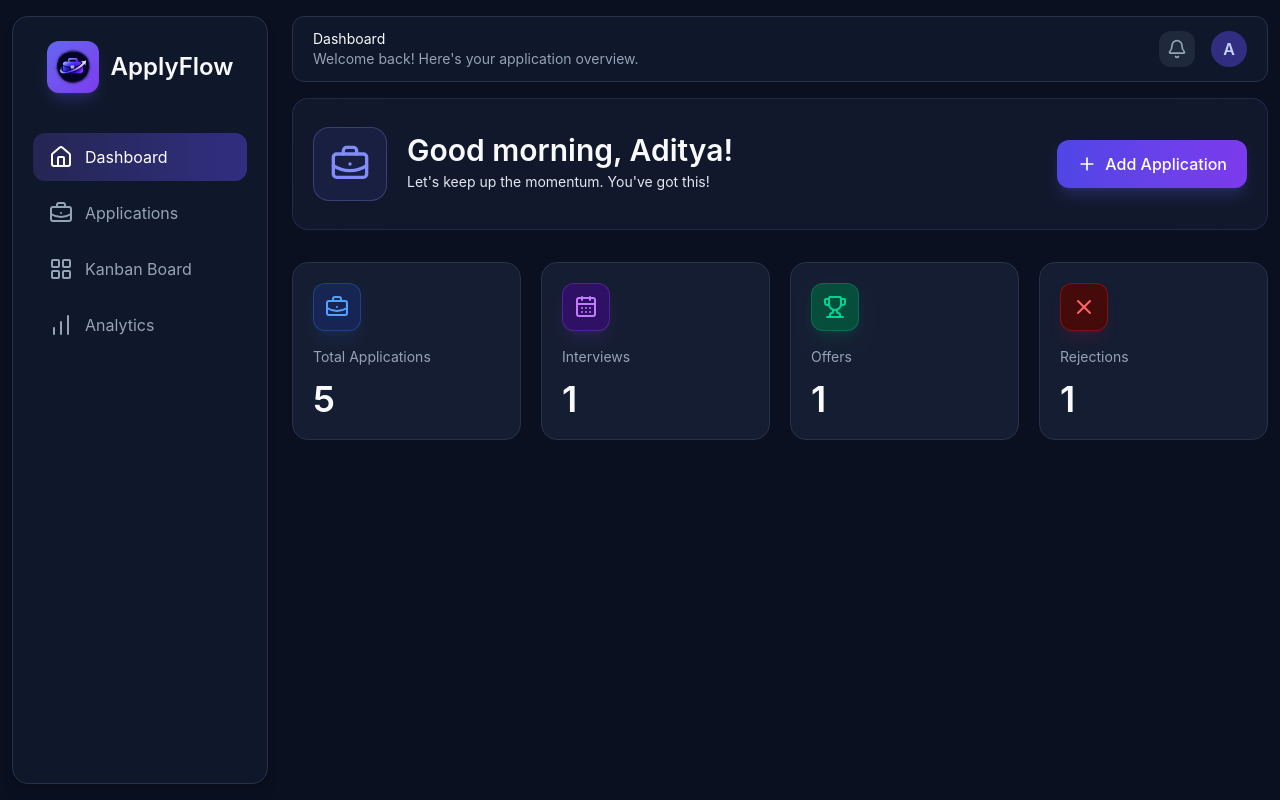
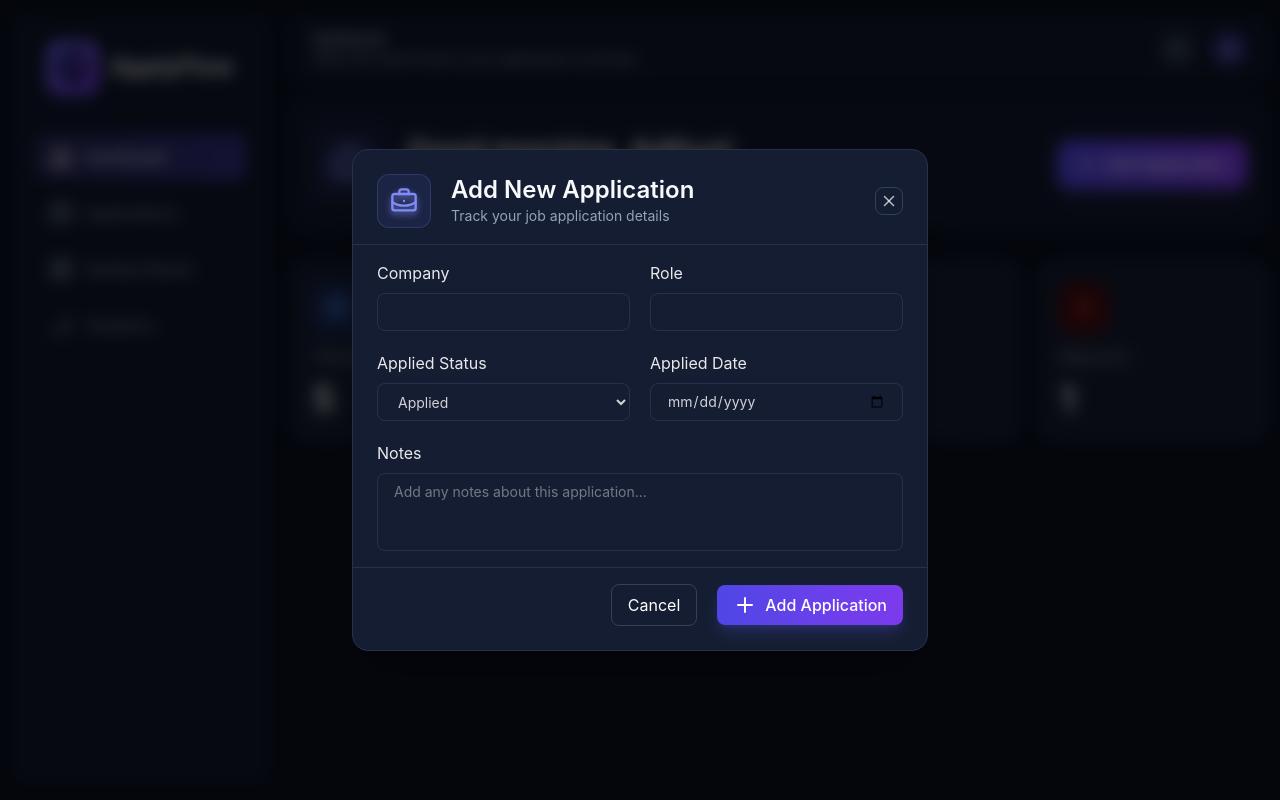
Before and after one commit to adityaranjan05/Apply-Flow, a React (Vite) app: page / in a window 1280 px wide. Both pictures are taken after a click on the button "Add Application". Built offline with nearby package versions, Linux system fonts and the light colour scheme.

Commit message:
feat: added add application component

```diff
--- a/src/Components/Applications/AddApplicationModal.jsx
+++ b/src/Components/Applications/AddApplicationModal.jsx
@@ -0,0 +1,131 @@
+import { BriefcaseBusiness, Plus, X } from "lucide-react"
+
+const AddApplicationModal = ( {onClose} ) => {
+    return (
+        <div
+            className="fixed inset-0 z-50 flex items-center justify-center bg-black/60 backdrop-blur-sm p-4 animate-in fade-in duration-300"
+        >
+            <div
+                className="w-full max-w-xl bg-[#151D32] border border-[#27324A] rounded-2xl p-6 shadow-2xl animate-in fade-in zoom-in-95 duration-300"
+            >
+                <div
+                    className="flex justify-between items-center"
+                >
+                    <div
+                        className="flex gap-5"
+                    >
+                        <div
+                            className="p-3 rounded-xl bg-[#6366F1]/10 border border-[#818CF8]/20"
+                        >
+                            <BriefcaseBusiness className="w-7 h-7 text-[#818CF8] drop-shadow-md drop-shadow-[#818CF8]/70" />
+                        </div>
+                        <div
+                            className="flex flex-col"
+                        >
+                            <p
+                                className="text-[#F8FAFC] text-2xl font-semibold"
+                            >
+                                Add New Application
+                            </p>
+                            <p
+                                className="text-[#94A3B8] text-sm"
+                            >
+                                Track your job application details
+                            </p>
+                        </div>
+                    </div>
+                    <button
+                        className="cursor-pointer p-1 rounded-lg border border-[#334155] text-white/70 hover:border-[#818CF8] hover:text-white hover:bg-[#1E293B] transition-colors"
+                        onClick={onClose}
+                    >
+                        <X size={18} />
+                    </button>
+                </div>
+                <div className="border-t border-[#27324A] mt-4 -mx-6"></div>
+                <form className="mt-4">
+                    <div
+                        className="grid grid-cols-2 gap-5"
+                    >
+                        <div className="flex flex-col gap-2">
+                            <label className="text-white/90" htmlFor="company">
+                                Company
+                            </label>
+                            <input
+                                type="text"
+                                id="company"
+                                className="py-2 px-4 text-sm flex-1 border border-[#27324A] rounded-lg text-white/80 focus:outline-none focus:ring-0 focus:border-[#33415e]"
+                            >
+                            </input>
+                        </div>
+                        <div className="flex flex-col gap-2">
+                            <label className="text-white/90" htmlFor="role">
+                                Role
+                            </label>
+                            <input
+                                type="text"
+                                id="role"
+                                className="py-2 px-4 text-sm flex-1 border border-[#27324A] rounded-lg text-white/80 focus:outline-none focus:ring-0 focus:border-[#33415e]"
+                            >
+                            </input>
+                        </div>
+                        <div className="flex flex-col gap-2">
+                            <label className="text-white/90" htmlFor="applied-status">
+                                Applied Status
+                            </label>
+                            <select
+                                id="applied-status"
+                                className="py-2 px-4 text-sm flex-1 border border-[#27324A] rounded-lg text-white/80 focus:outline-none focus:ring-0 focus:border-[#33415e]"
+                            >
+                                <option className="text-white bg-[#1E293B]">Applied</option>
+                                <option className="text-white bg-[#1E293B]">Assessment</option>
+                                <option className="text-white bg-[#1E293B]">Interview</option>
+                                <option className="text-white bg-[#1E293B]">Offer</option>
+                                <option className="text-white bg-[#1E293B]">Rejected</option>
+                            </select>
+                        </div>
+                        <div className="flex flex-col gap-2">
+                            <label className="text-white/90" htmlFor="applied-date">
+                                Applied Date
+                            </label>
+                            <input
+                                id="applied-date"
+                                type="date"
+                                className="py-2 px-4 text-sm flex-1 border border-[#27324A] rounded-lg text-white/80 focus:outline-none focus:ring-0 focus:border-[#33415e]"
+                            >
+                            </input>
+                        </div>
+                    </div>
+                    <div className="flex flex-col gap-2 mt-5">
+                        <label htmlFor="notes" className="text-white/90">
+                            Notes
+                        </label>
+                        <textarea
+                            id="notes"
+                            placeholder="Add any notes about this application..."
+                            rows={3}
+                            className="py-2 px-4 text-sm flex-1 border border-[#27324A] rounded-lg text-white/80 focus:outline-none focus:ring-0 focus:border-[#33415e] resize-none overflow-y-auto scrollbar-thin scrollbar-track-[#0F172A] scrollbar-thumb-[#334155]"
+                        />
+                    </div>
+                    <div className="border-t border-[#27324A] mt-4 -mx-6"></div>
+                    <div className="flex gap-5 items-center justify-end mt-4">
+                        <button
+                            className="border border-[#354058] text-white px-4 py-2 rounded-lg"
+                            onClick={onClose}
+                        >
+                            Cancel
+                        </button>
+                        <button
+                            type="submit"
+                            className="flex items-center gap-2 px-4 py-2 rounded-lg transition-all duration-300 bg-gradient-to-r from-[#4F46E5] to-[#7C3AED] hover:from-[#4338CA] hover:to-[#6D28D9] text-white font-medium shadow-lg shadow-indigo-500/20 cursor-pointer selection:bg-[#6366F1]/50"
+                        >
+                            <Plus />
+                            Add Application
+                        </button>
+                    </div>
+                </form>
+            </div>
+        </div>
+    )
+}
+
+export default AddApplicationModal
--- a/src/Pages/Dashboard.jsx
+++ b/src/Pages/Dashboard.jsx
@@ -3,6 +3,7 @@ import StatCard from '../Components/Dashboard/StatCard';
 import WelcomeSection from "../Components/Dashboard/WelcomeSection";
 import ApplicationContext from "../context/ApplicationContext";
 import { BriefcaseBusiness, CalendarDays, Trophy, X } from "lucide-react";
+import AddApplicationModal from "../Components/Applications/AddApplicationModal";
 
 function Dashboard() {
   const [isModalOpen, setModalOpen] = useState(false);
@@ -11,6 +12,10 @@ function Dashboard() {
 
   const handleOpenModal = () => {
     setModalOpen(true);
+  }
+
+  const handleCloseModal = () => {
+    setModalOpen(false);
   }
 
   const interviews = applications.filter(
@@ -38,6 +43,7 @@ function Dashboard() {
         <StatCard title="Offers" value={offers} icon={<Trophy />} />
         <StatCard title="Rejections" value={rejections} icon={<X />} />
       </div>
+      {isModalOpen && <AddApplicationModal onClose={handleCloseModal} />}
     </div>
   );
 }
```
